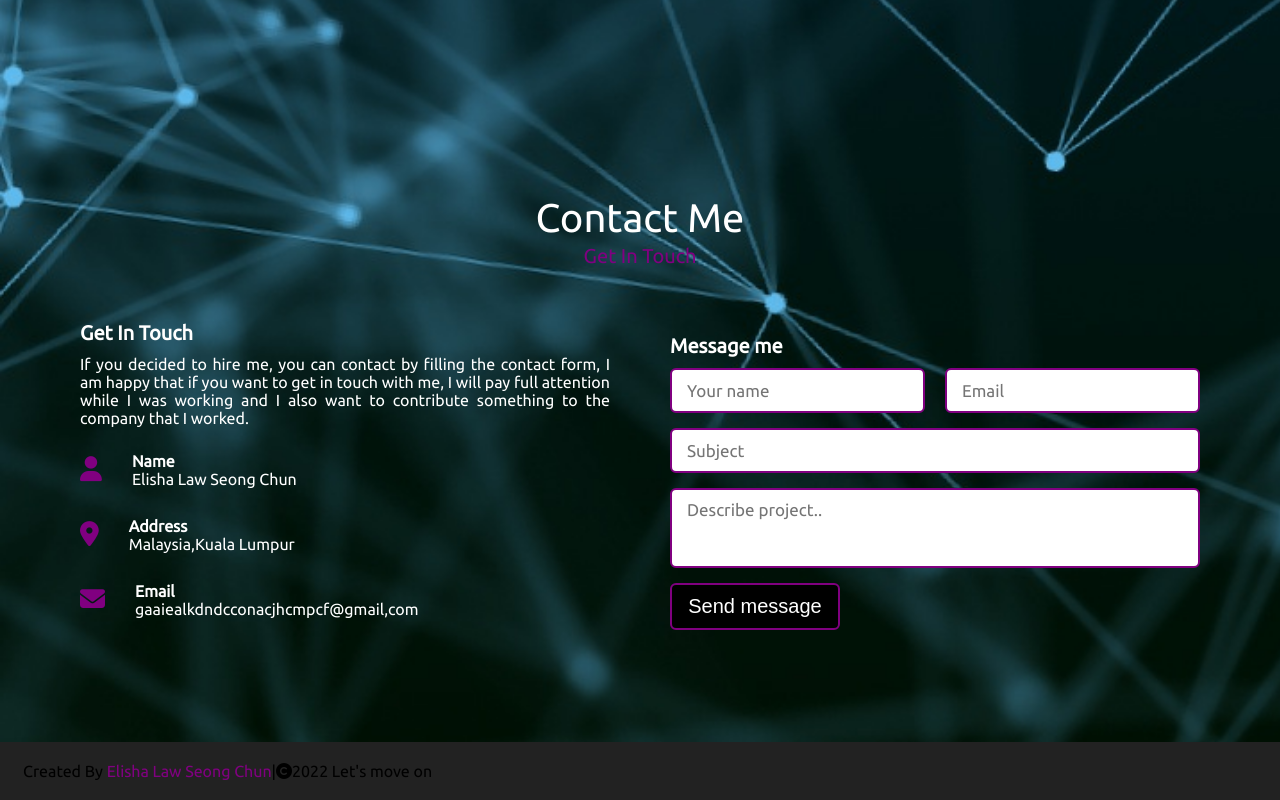
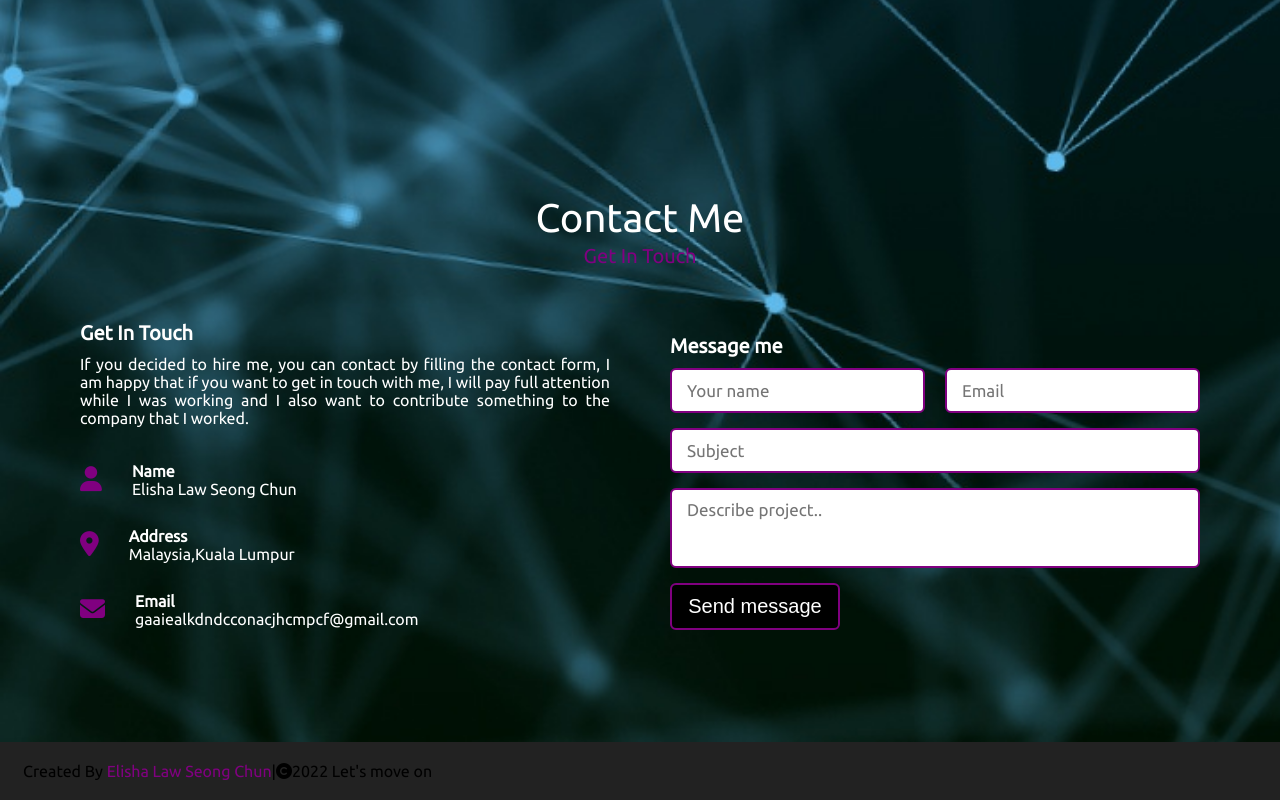
Before and after one commit to ELISHALAW/EEEEE, a plain HTML site: page index.html in a window 1280 px wide. Shown: the part 3665-4465 px from the top of the page. Drawn offline with nearby package versions, Linux system fonts and the light colour scheme.

Commit message:
Law20260216 Changing the gmail semicolon to dot

```diff
--- a/index.html
+++ b/index.html
@@ -237,7 +237,7 @@
                             <i class="fas fa-envelope"></i>
                             <div class="info">
                                 <div class="head">Email</div>
-                                <div class="sub-title" style="color:white;">gaaiealkdndcconacjhcmpcf@gmail,com</div>
+                                <div class="sub-title" style="color:white;">gaaiealkdndcconacjhcmpcf@gmail.com</div>
                             </div>
                         </div>
                         </div>
--- a/main.css
+++ b/main.css
@@ -544,7 +544,8 @@ resized to fit its container */
 }
 .contact .contact-content .left .icons
 {
-    margin:10px 0;
+    margin-top:20px;
+    margin-right:80px;
 }
 .contact .contact-content .row
 {
```
